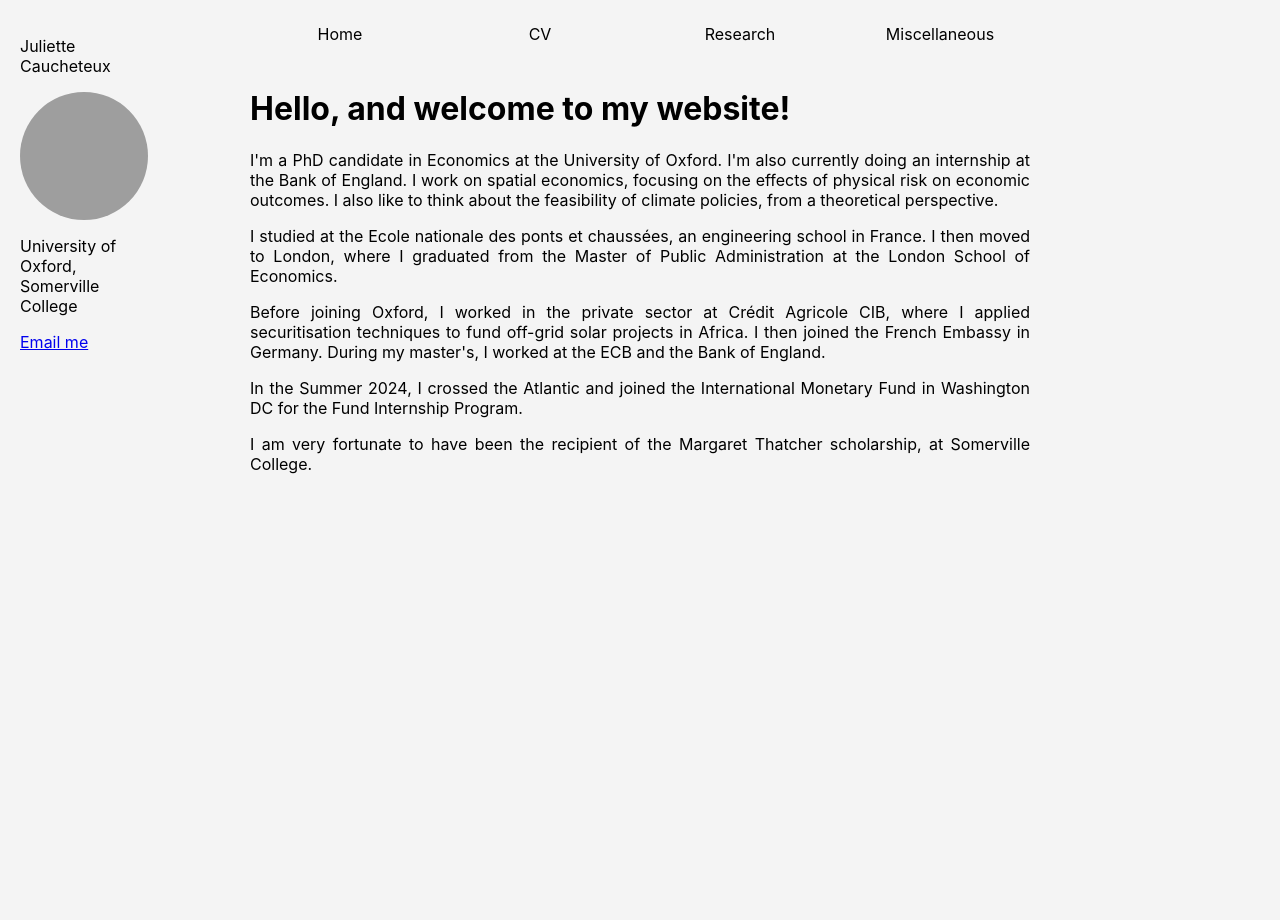
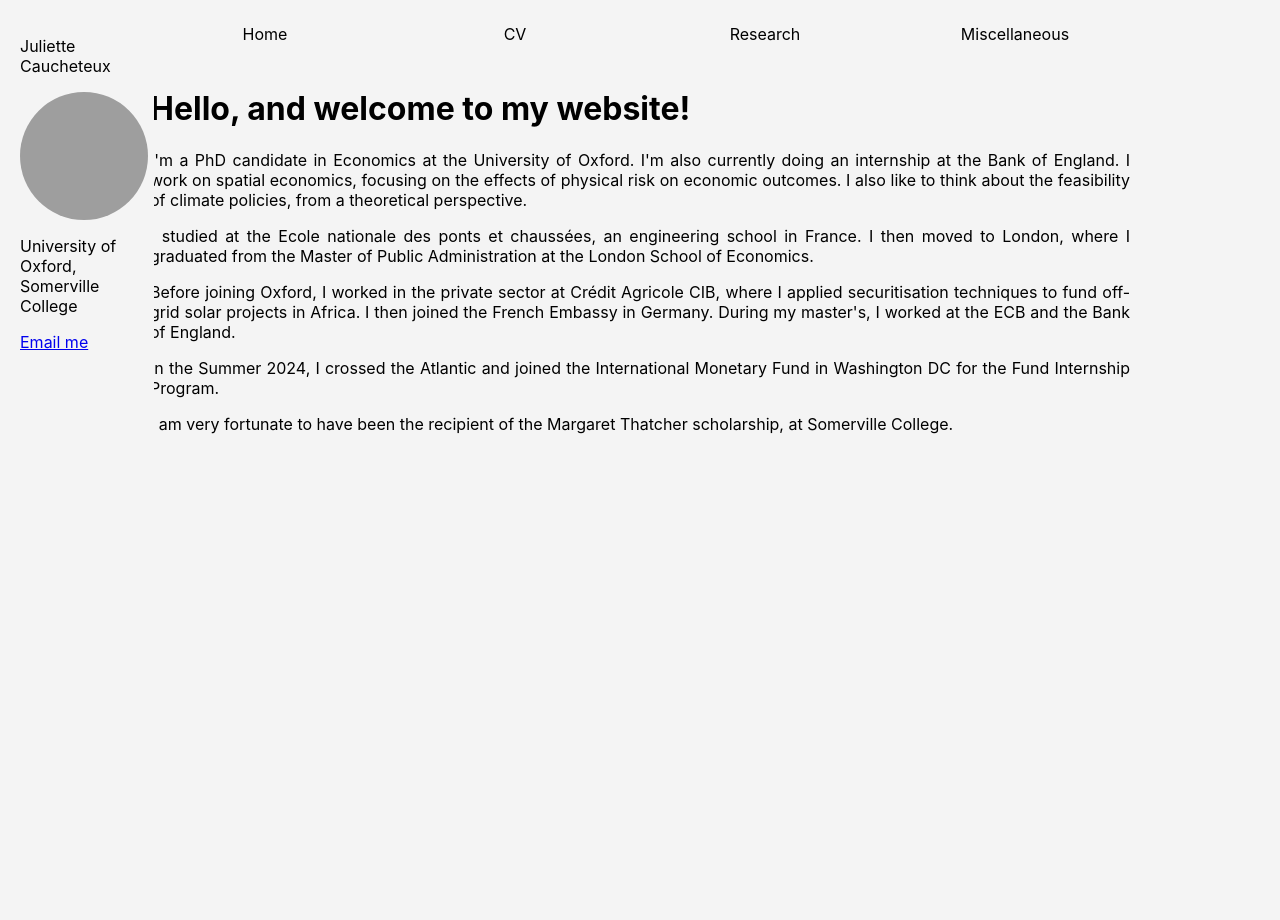
Before and after one commit to JulietteCx/juliettecx.github.io, a Jekyll site: the page built from _pages/index.html, in a window 1280 px wide. Built offline with Jekyll 4.4.1, drawn with Linux system fonts in a browser that asks for light colours; grey boxes are pictures that could not be loaded.

Commit message:
Update style.css

```diff
--- a/assets/style.css
+++ b/assets/style.css
@@ -26,7 +26,7 @@ body {
 /* Container to hold both the navigation and content */
 .container {
   width: 40%; /* NEW: 40% of the screen width (2nd to 4th part) */
-  min-width: 800px; /* Optional: prevents it from becoming too small */
+  min-width: 1000px; /* Optional: prevents it from becoming too small */
   max-width: 1200px; /* Optional: prevents it from becoming too large */
 }
 
```
